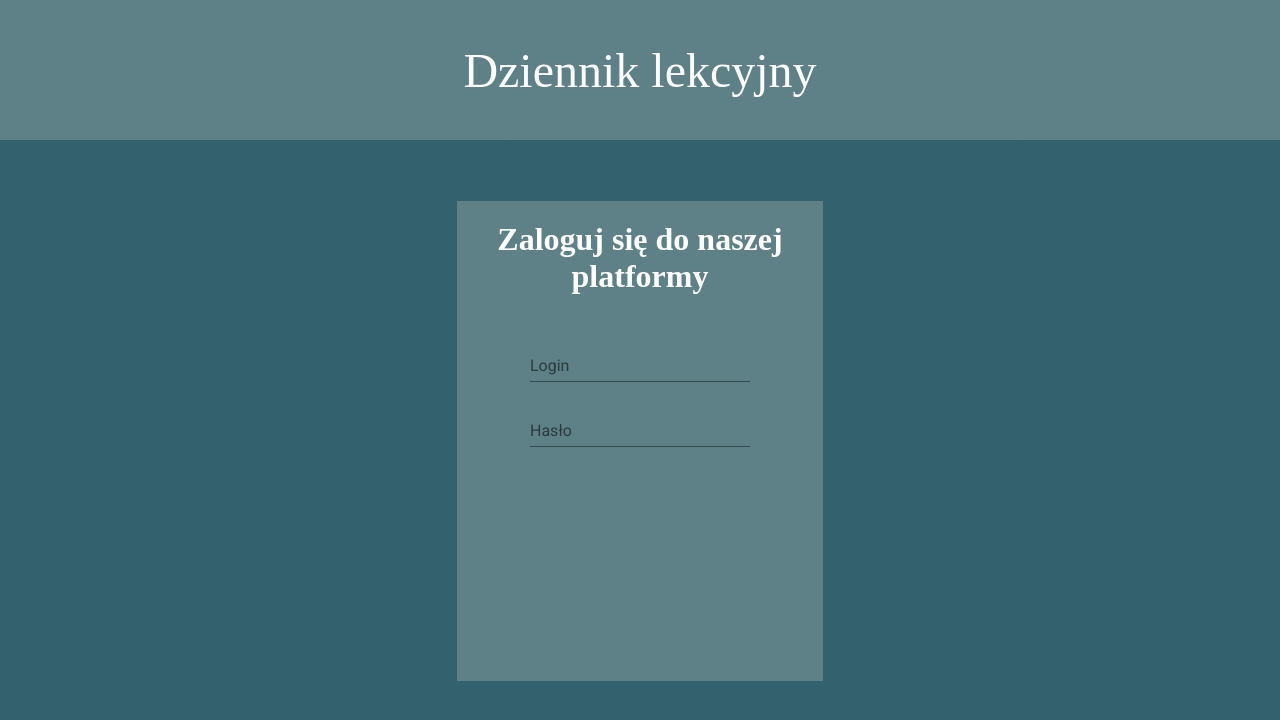
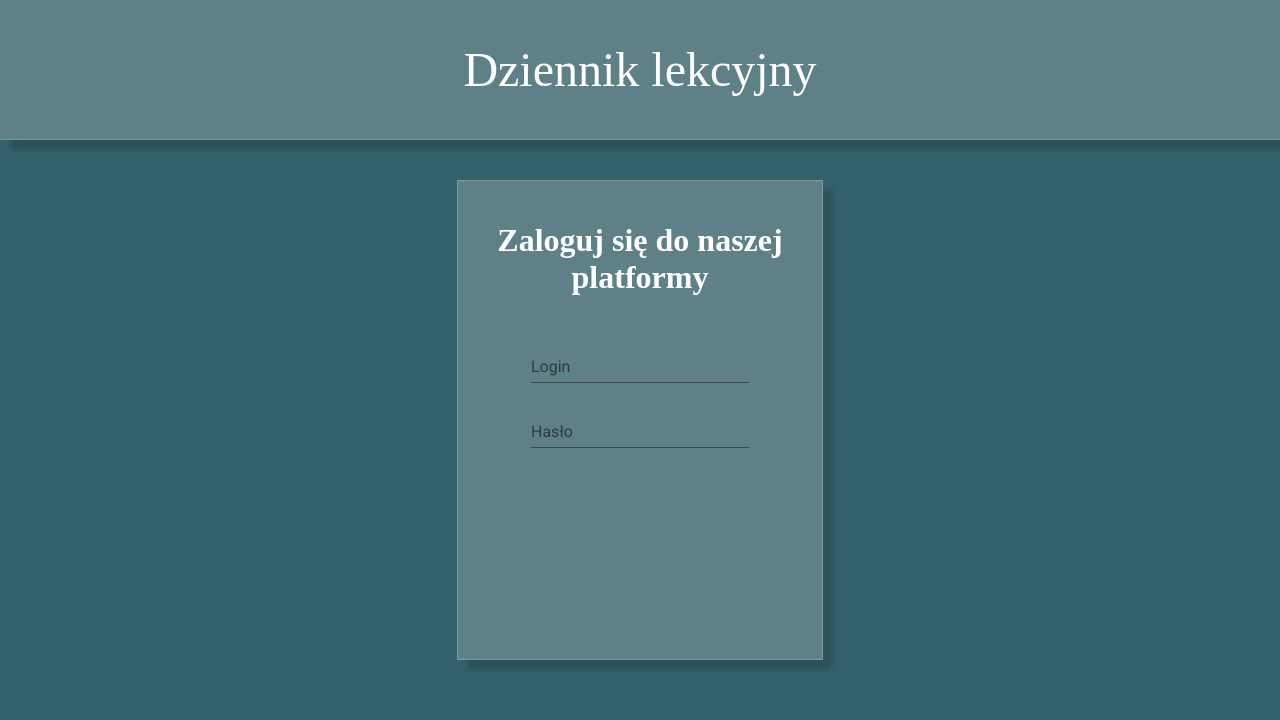
Before and after one commit to Czandi/iami-project, an Angular app in the folder frontend/: page / in a window 1280 px wide. Shown: the top 720 px of the page. Built offline with nearby package versions, Linux system fonts and the light colour scheme.

Commit message:
added routing skeleton

```diff
--- a/frontend/src/app/app.component.html
+++ b/frontend/src/app/app.component.html
@@ -1,3 +1,2 @@
 <app-nav></app-nav>
-
-<app-login></app-login>
+<router-outlet></router-outlet>
--- /dev/null
+++ b/frontend/src/app/app.routing.ts
@@ -0,0 +1,12 @@
+import {Routes, RouterModule, Router} from "@angular/router";
+
+import { LoginComponent } from "./components/login/login.component";
+import { TeacherHubComponent } from "./components/teacher-hub/teacher-hub.component";
+
+const routes: Routes = [
+  {path: '', component: LoginComponent},
+  {path: 'dziennik', component:TeacherHubComponent},
+  {path: '**', component: LoginComponent }
+]
+
+export const appRoutingModule = RouterModule.forRoot( routes );
--- a/frontend/src/app/login/login.component.css
+++ b/frontend/src/app/components/login/login.component.css
@@ -11,6 +11,10 @@
   justify-content: center;
   height: 60vh;
   background: linear-gradient(90deg, rgba(207,211,206,0.2721463585434174) 100%, rgba(0,212,255,1) 100%);
+  -webkit-box-shadow: 10px 10px 5px 0px rgba(0,0,0,0.16);
+  -moz-box-shadow: 10px 10px 5px 0px rgba(0,0,0,0.16);
+  box-shadow: 10px 10px 5px 0px rgba(0,0,0,0.16);
+  border: 1px solid #839b97;
 }
 h1{
   padding: 20px;
--- a/frontend/src/app/login/login.component.html
+++ b/frontend/src/app/components/login/login.component.html
@@ -9,7 +9,7 @@
 
       <mat-form-field class="input-width">
         <mat-label>Hasło</mat-label>
-        <input matInput/>
+        <input type="password" matInput/>
       </mat-form-field>
     </form>
   </div>
--- a/frontend/src/app/nav/nav.component.css
+++ b/frontend/src/app/components/nav/nav.component.css
@@ -23,4 +23,9 @@
   align-items: center;
   height: 140px;
   background: linear-gradient(90deg, rgba(207,211,206,0.2721463585434174) 100%, rgba(0,212,255,1) 100%);
+  -webkit-box-shadow: 10px 10px 5px 0px rgba(0,0,0,0.16);
+  -moz-box-shadow: 10px 10px 5px 0px rgba(0,0,0,0.16);
+  box-shadow: 10px 10px 5px 0px rgba(0,0,0,0.16);
+  border-bottom: 1px solid #839b97;
+  text-align: center;
 }
--- /dev/null
+++ b/frontend/src/app/components/teacher-hub/teacher-hub.component.html
@@ -0,0 +1 @@
+<p>teacher-hub works!</p>
--- /dev/null
+++ b/frontend/src/app/components/teacher-hub/teacher-hub.component.ts
@@ -0,0 +1,15 @@
+import { Component, OnInit } from '@angular/core';
+
+@Component({
+  selector: 'app-teacher-hub',
+  templateUrl: './teacher-hub.component.html',
+  styleUrls: ['./teacher-hub.component.css']
+})
+export class TeacherHubComponent implements OnInit {
+
+  constructor() { }
+
+  ngOnInit(): void {
+  }
+
+}
```
Also changed, not shown: frontend/src/app/app.module.ts (+8 -4 lines), frontend/src/app/components/login/login.component.ts (renamed from frontend/src/app/login/login.component.ts), frontend/src/app/components/nav/nav.component.html (renamed from frontend/src/app/nav/nav.component.html), frontend/src/app/components/nav/nav.component.ts (renamed from frontend/src/app/nav/nav.component.ts), frontend/src/app/components/teacher-hub/teacher-hub.component.css (added), 1 other file (tests, documents, lock files or other folders).
